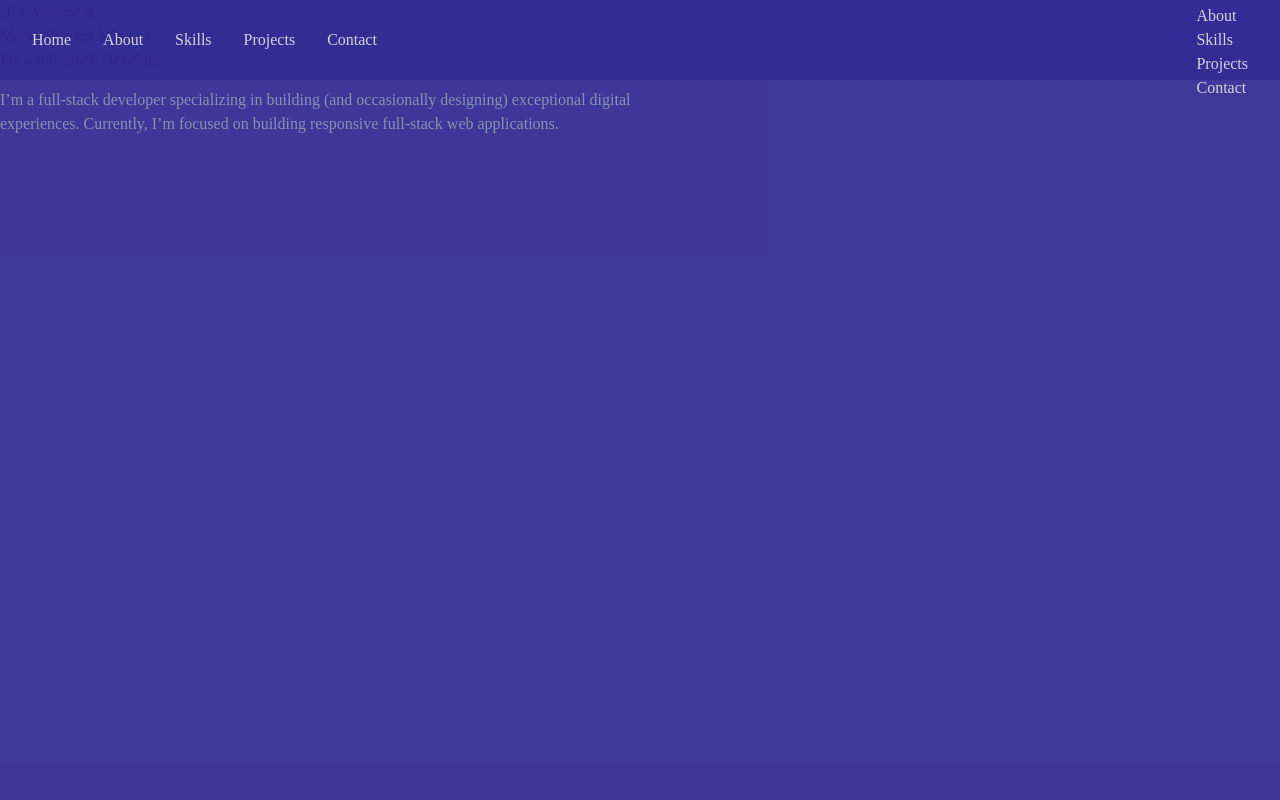
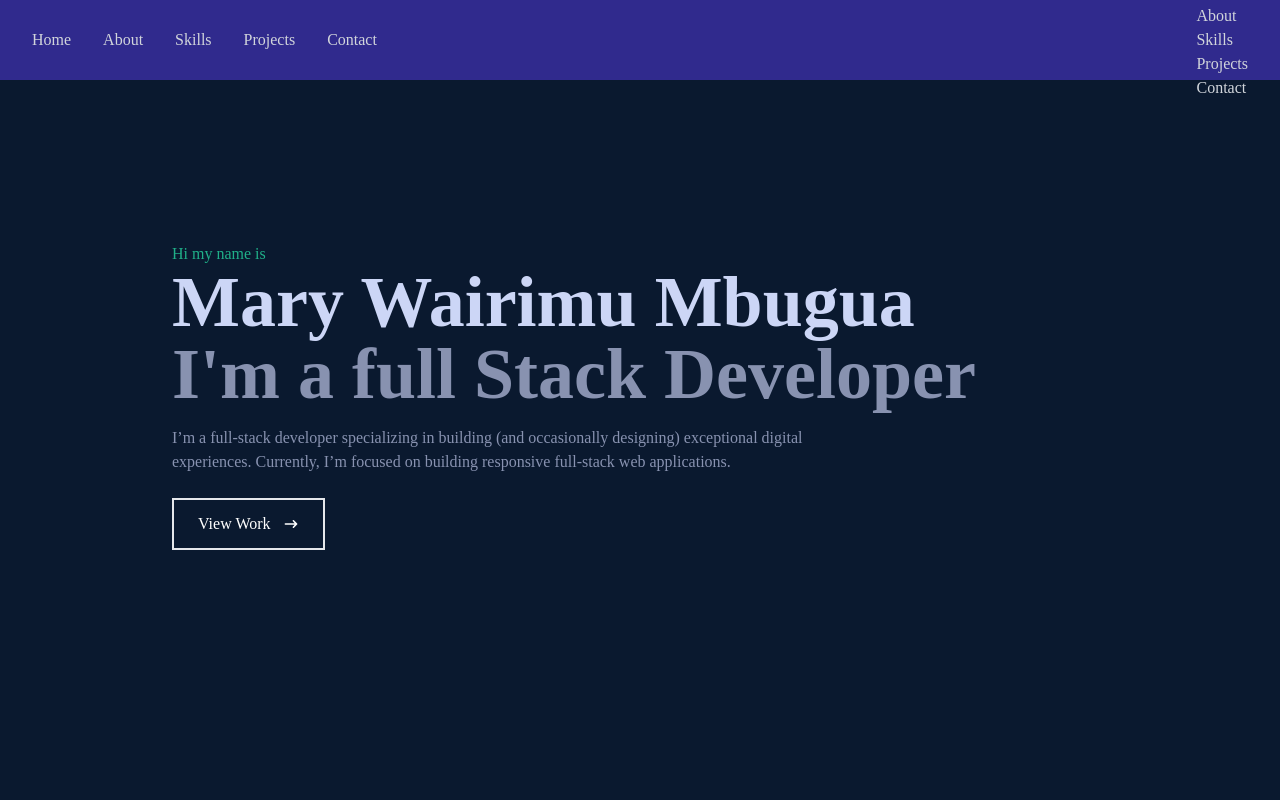
Before and after one commit to mbuguamary/my-portfolio, a React (Create React App) app: page / in a window 1280 px wide. Shown: the top 800 px of the page. Built offline with nearby package versions, Linux system fonts and the light colour scheme.

Commit message:
added styling

```diff
--- a/src/components/Home.js
+++ b/src/components/Home.js
@@ -1,16 +1,28 @@
 import React from 'react'
+import { HiArrowNarrowRight } from 'react-icons/hi';
 
 const Home = () => {
   return (
-    <div className='w-full h-screen bg-[#332c94f1]'>
-      <p className='text-'>Hi my name is</p>
-      <h1>Mary Wairimu Mbugua</h1>
-      <h2>I'm a full Stack Developer</h2>
+    <div className='w-full h-screen  bg-[#0a192f]'>
+      <div className=' max-w-[1000px] mx-auto px-8 flex flex-col justify-center h-full'>
+      <p className='text-[#20b089]'>Hi my name is</p>
+      <h1 className='text-4xl sm:text-7xl font-bold text-[#ccd6f6]'>Mary Wairimu Mbugua</h1>
+      <h2 className='text-4xl sm:text-7xl font-bold text-[#8892b0]'>I'm a full Stack Developer</h2>
       <p className='text-[#8892b0] py-4 max-w-[700px]'>
           I’m a full-stack developer specializing in building (and occasionally
           designing) exceptional digital experiences. Currently, I’m focused on
           building responsive full-stack web applications.
         </p>
+
+        <div>
+          <button className='text-white group border-2 px-6 py-3 my-2 flex items-center hover:bg-green-600 hover:border-green-600' >
+            View Work
+          <span className='group-hover:rotate-90 duration-300'>
+              <HiArrowNarrowRight className='ml-3 ' />
+            </span>
+            </button>
+        </div>
+        </div>
        </div>
   )
 }
```
